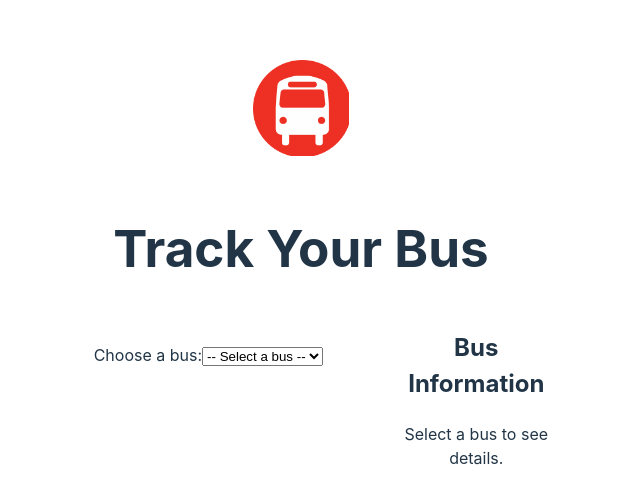
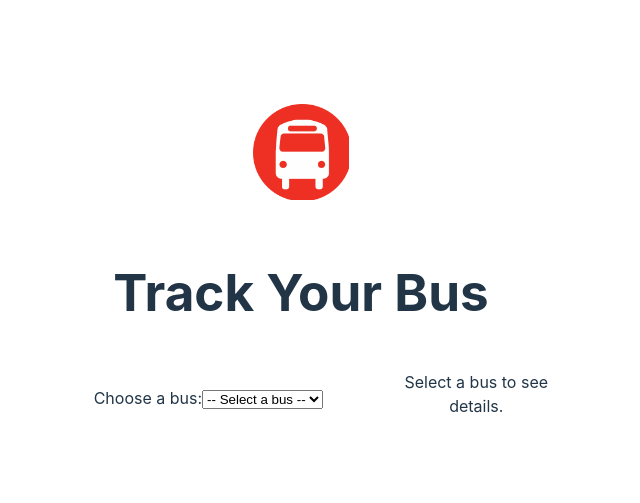
Before and after one commit to anuraggr/trackbus, a React (Vite) app: page / in a window 1280 px wide. Shown: the part 139-642 px from the top of the page, without its empty margins (339-979 px from the left). Built offline with nearby package versions, Linux system fonts and the light colour scheme.

Commit message:
Update App.jsx

```diff
--- a/src/App.jsx
+++ b/src/App.jsx
@@ -148,17 +148,24 @@ function App() {
 
         {/* Right Side: Bus Information */}
        <div className="right-side">
+  {selectedBus ? (
+    <>
       <h2>Bus Information</h2>
       {busInfo ? (
         <div className="bus-info">
           <p><strong>From:</strong> {busInfo.From}</p>
-              <p><strong>To:</strong> {busInfo.to}</p>
+          <p><strong>To:</strong> {busInfo.To}</p>
           <p><strong>Departure:</strong> {busInfo.Departure}</p>
         </div>
+      ) : (
+        <p>Loading...</p>
+      )}
+    </>
   ) : (
     <p>Select a bus to see details.</p>
   )}
 </div>
+
       </div>
     </div>
   );
```
Lines whose indentation alone changed are shown as unchanged.
